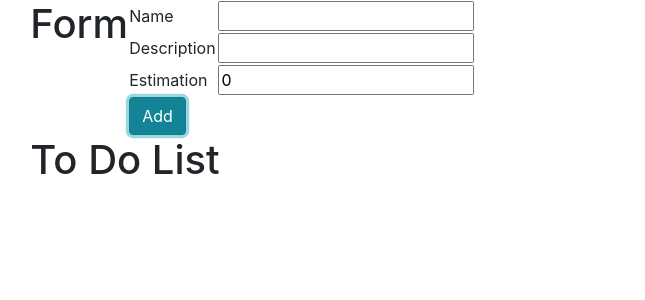
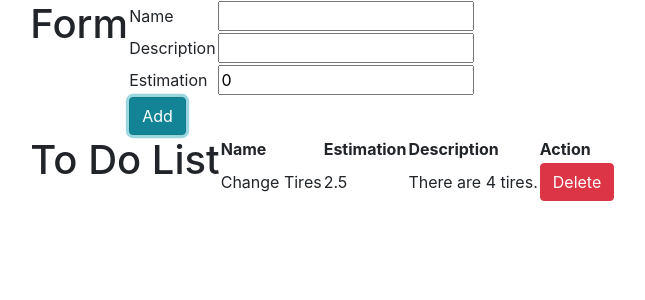
Before and after one commit to ZsoltToth/advancedWebTechnologiesUD_1, a React (Create React App) app in the folder 5_react_state/: page / in a window 1280 px wide. Both pictures are taken after a click on the button "Add". Shown: the top 300 px of the page, without its empty margins (183-828 px from the left). Built offline with nearby package versions, Linux system fonts and the light colour scheme.

Commit message:
React State Example
ToDo List is populated by the this.state.todos

```diff
--- a/5_react_state/src/components/ToDoList.js
+++ b/5_react_state/src/components/ToDoList.js
@@ -86,6 +86,28 @@ class  ToDoList extends React.Component{
                 </div>
                 <div className="row">
                 <h1>To Do List</h1>
+                    <table>
+                        <thead>
+                            <th>Name</th>
+                            <th>Estimation</th>
+                            <th>Description</th>
+                            <th>Action</th>
+                        </thead>
+                        <tbody>
+                        {
+                            this.state.todos.map((todoItem)=>{
+                                return (
+                                    <tr>
+                                        <td>{todoItem.name}</td>
+                                        <td>{todoItem.estimation}</td>
+                                        <td>{todoItem.description}</td>
+                                        <td><button className="btn btn-danger">Delete</button></td>
+                                    </tr>
+                                )
+                            })
+                        }
+                        </tbody>
+                    </table>
                 </div>
             </div>
         );
```
